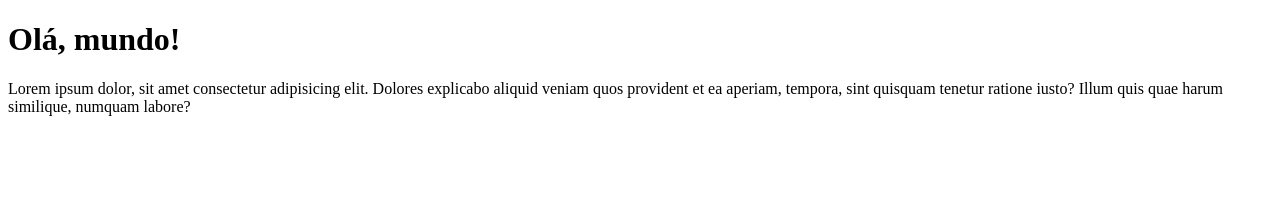
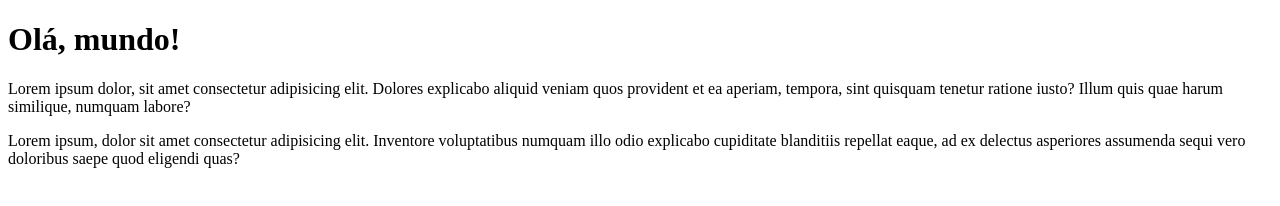
Before and after one commit to Danteborracha/ola-mundo, a plain HTML site: page site-exemplo/index.html in a window 1280 px wide. Drawn offline with Linux system fonts and the light colour scheme.

Commit message:
adicionado paragrafo

```diff
--- a/site-exemplo/index.html
+++ b/site-exemplo/index.html
@@ -8,5 +8,6 @@
 <body>
     <h1>Olá, mundo!</h1>
     <p>Lorem ipsum dolor, sit amet consectetur adipisicing elit. Dolores explicabo aliquid veniam quos provident et ea aperiam, tempora, sint quisquam tenetur ratione iusto? Illum quis quae harum similique, numquam labore?</p>
+    <p>Lorem ipsum, dolor sit amet consectetur adipisicing elit. Inventore voluptatibus numquam illo odio explicabo cupiditate blanditiis repellat eaque, ad ex delectus asperiores assumenda sequi vero doloribus saepe quod eligendi quas?</p>
 </body>
 </html>
```
